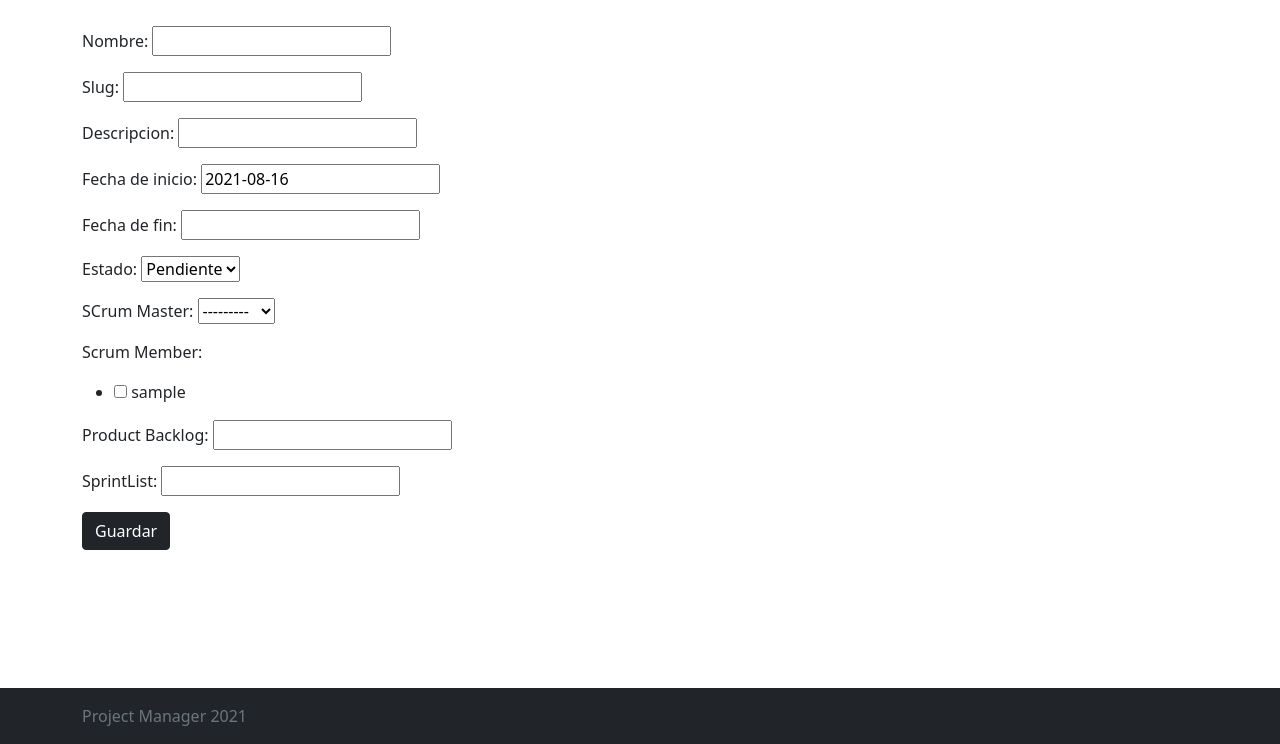
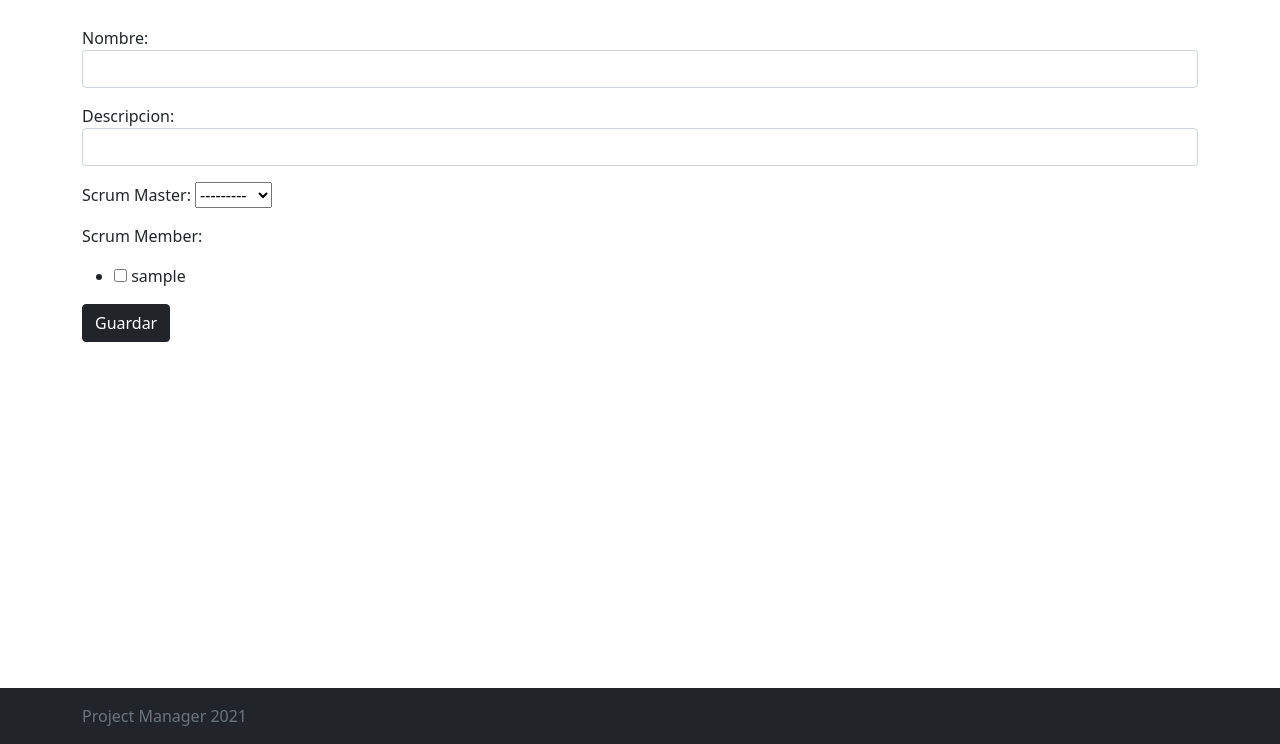
Before and after one commit to Giuli1297/scrum-kanban-pm, a Django app: page /proyectos/crear/ in a window 1280 px wide. Shown: the part 56-800 px from the top of the page. Run offline with Django 3.2, Linux system fonts and the light colour scheme; the visitor is signed in with stand-in values (Sample User, id 1); data comes from the database, SQL or seed files in the repository.

Commit message:
ALgunas automatizaciones al modelo de proyectos y stilos al form, tambien permisos implementados

```diff
--- a/projectmanager/forms.py
+++ b/projectmanager/forms.py
@@ -1,48 +1,28 @@
 from django import forms
 from projectmanager.models import Proyecto
 
+
 class ProyectoForm(forms.ModelForm):
-
     class Meta:
         model = Proyecto
 
         fields = [
             'nombre',
-            'slug',
             'descripcion',
-            'fecha_inicio',
-            'fecha_fin',
-            'estado',
             'scrum_master',
             'scrum_member',
-            'product_backlog',
-            'sprintList',
         ]
 
         labels = {
-            'nombre':'Nombre',
-            'slug':'Slug',
-            'descripcion':'Descripcion',
-            'fecha_inicio':'Fecha de inicio',
-            'fecha_fin':'Fecha de fin',
-            'estado':'Estado',
-            'scrum_master':'SCrum Master',
-            'scrum_member':'Scrum Member',
-            'product_backlog':'Product Backlog',
-            'sprintList':'SprintList',
+            'nombre': 'Nombre',
+            'descripcion': 'Descripcion',
+            'scrum_master': 'Scrum Master',
+            'scrum_member': 'Scrum Member',
         }
 
-        OPCIONES = [('PEN', 'Pendiente')]
-
         widgets = {
-            'nombre':forms.TextInput(),
-            'slug':forms.TextInput(),
-            'descripcion':forms.TextInput(),
-            'fecha_inicio':forms.DateInput(),
-            'fecha_fin':forms.DateInput(),
-            'estado':forms.Select(choices=OPCIONES),
-            'scrum_master':forms.Select(),
-            'scrum_member':forms.CheckboxSelectMultiple(),
-            'product_backlog':forms.TextInput(),
-            'sprintList':forms.TextInput(),
+            'nombre': forms.TextInput(attrs={'class': 'form-control'}),
+            'descripcion': forms.TextInput(attrs={'class': 'form-control'}),
+            'scrum_master': forms.Select(attrs={'class':'regDropDown'}),
+            'scrum_member': forms.CheckboxSelectMultiple(attrs={'class': 'check-label'}),
         }
--- a/projectmanager/models.py
+++ b/projectmanager/models.py
@@ -2,7 +2,7 @@ from django.contrib.auth.models import User
 from django.db import models
 from django.urls import reverse
 from django.utils import timezone
-
+from django.template.defaultfilters import slugify
 
 # Create your models here.
 class Proyecto(models.Model):
@@ -23,7 +23,7 @@ class Proyecto(models.Model):
     descripcion = models.TextField(blank=True)
     fecha_inicio = models.DateTimeField(default=timezone.now)
     fecha_fin = models.DateTimeField(blank=True, null=True)
-    estado = models.CharField(max_length=10)
+    estado = models.CharField(max_length=3, choices=ESTADOS, default='PEN')
     scrum_master = models.ForeignKey(User, related_name='proyecto_encargado', on_delete=models.CASCADE)
     scrum_member = models.ManyToManyField(User, related_name='proyecto_asignado', blank=True)
     # Cambiar luego a manytomany de userstories
@@ -33,8 +33,15 @@ class Proyecto(models.Model):
 
     class Meta:
         verbose_name = 'Proyectos'
-        permissions = (('can_create', 'Puede crear un proyecto'),)
+        permissions = (('crear_proyecto', 'Puede crear un proyecto'),
+                       ('editar_proyecto', 'Puede editar un proyecto'),
+                       ('ver_proyectos', 'Puede ver proyectos'),)
         ordering = ('-fecha_inicio',)
+
+    def save(self, *args, **kwargs):
+        if not self.slug:
+            self.slug = slugify(self.nombre)
+        return super().save(*args, **kwargs)
 
     def get_absolute_url(self):
         return reverse('proyecto_detail', args=[self.slug])
--- a/projectmanager/views.py
+++ b/projectmanager/views.py
@@ -1,6 +1,8 @@
 from django.contrib.auth.decorators import login_required, permission_required
 from django.shortcuts import render, get_object_or_404, redirect
 from django.urls import reverse_lazy
+from django.contrib.auth.mixins import PermissionRequiredMixin
+from django.contrib.auth.views import redirect_to_login
 from django.contrib.auth.models import User
 from django.contrib.auth.models import Permission
 from django.contrib import messages
@@ -22,6 +24,17 @@ from .utils import account_activation_token
 
 # Create your views here.
 from projectmanager.models import Proyecto
+
+class UserAccessMixin(PermissionRequiredMixin):
+
+    def dispatch(self, request, *args, **kwargs):
+        if not request.user.is_authenticated:
+            return redirect_to_login(request.get_full_path(),
+                                     self.get_login_url(), self.get_redirect_field_name())
+        if not self.has_permission():
+            messages.error(request, "No tienes permisos para eso")
+            return redirect('/')
+        return super(UserAccessMixin, self).dispatch(request, *args, **kwargs)
 
 
 def homepage(request):
@@ -72,27 +85,44 @@ class VerificationView(View):
 
 
 
-class ProyectoCreate(CreateView):
+class ProyectoCreate(UserAccessMixin, CreateView):
     """
 	Vista basada en clase el sirve para crear un proyecto nuevo
 	"""
+    raise_exception = False
+    permission_required = ('projectmanager.crear_proyecto')
+    permission_denied_message = "You don't have permissions"
+    redirect_field_name = 'next'
+
     model = Proyecto
     form_class = ProyectoForm
     template_name = "proyecto/proyecto_form.html"
     success_url = reverse_lazy('proyecto_listar')
 
+
 class ProyectoView(ListView):
-	"""
-	Vista basada en clase el cual lista todos los proyectos
-	"""
-	model = Proyecto
-	template_name = 'proyecto/proyecto_list.html'
+    """
+    Vista basada en clase el cual lista todos los proyectos
+    """
+
+    raise_exception = False
+    permission_required = ('projectmanager.ver_proyectos')
+    permission_denied_message = "You don't have permissions"
+    redirect_field_name = 'next'
+
+    model = Proyecto
+    template_name = 'proyecto/proyecto_list.html'
 
 class ProyectoUpdate(UpdateView):
-	"""
-	Vista basada en clase el sirve para crear un proyecto nuevo
-	"""
-	model = Proyecto #Indicar el modelo a utilizar
-	form_class = ProyectoForm #Indicar el formulario
-	template_name = 'proyecto/proyecto_form.html' #Indicar el template
-	success_url = reverse_lazy('proyecto_listar') #Redireccionar
+    """
+    Vista basada en clase el sirve para crear un proyecto nuevo
+    """
+    raise_exception = False
+    permission_required = ('projectmanager.editar_proyecto')
+    permission_denied_message = "You don't have permissions"
+    redirect_field_name = 'next'
+
+    model = Proyecto #Indicar el modelo a utilizar
+    form_class = ProyectoForm #Indicar el formulario
+    template_name = 'proyecto/proyecto_form.html' #Indicar el template
+    success_url = reverse_lazy('proyecto_listar') #Redireccionar
--- a/templates/proyecto/proyecto_list.html
+++ b/templates/proyecto/proyecto_list.html
@@ -34,11 +34,7 @@
 		{% else %}
 		<h1>No hay registros de proyectos</h1>
 		{% endif%}
-<<<<<<< HEAD
-		<a class="btn btn-primary" href="{% url 'proyecto_crear' %}">Crear</a>
-=======
 		<a class="btn btn-dark" href="{% url 'proyecto_crear' %}">Crear</a>
->>>>>>> d335b22f7ac777edb09c2971643a71499a797a0f
 	</tbody>
 </table>
 
```
Also changed, not shown: templates/socialaccount/connections.html (added, +54 -0 lines), projectmanager/migrations/0008_auto_20210901_0711.py (added), projectmanager/migrations/0009_alter_proyecto_estado.py (added), projectmanager/migrations/0010_alter_proyecto_options.py (added).
